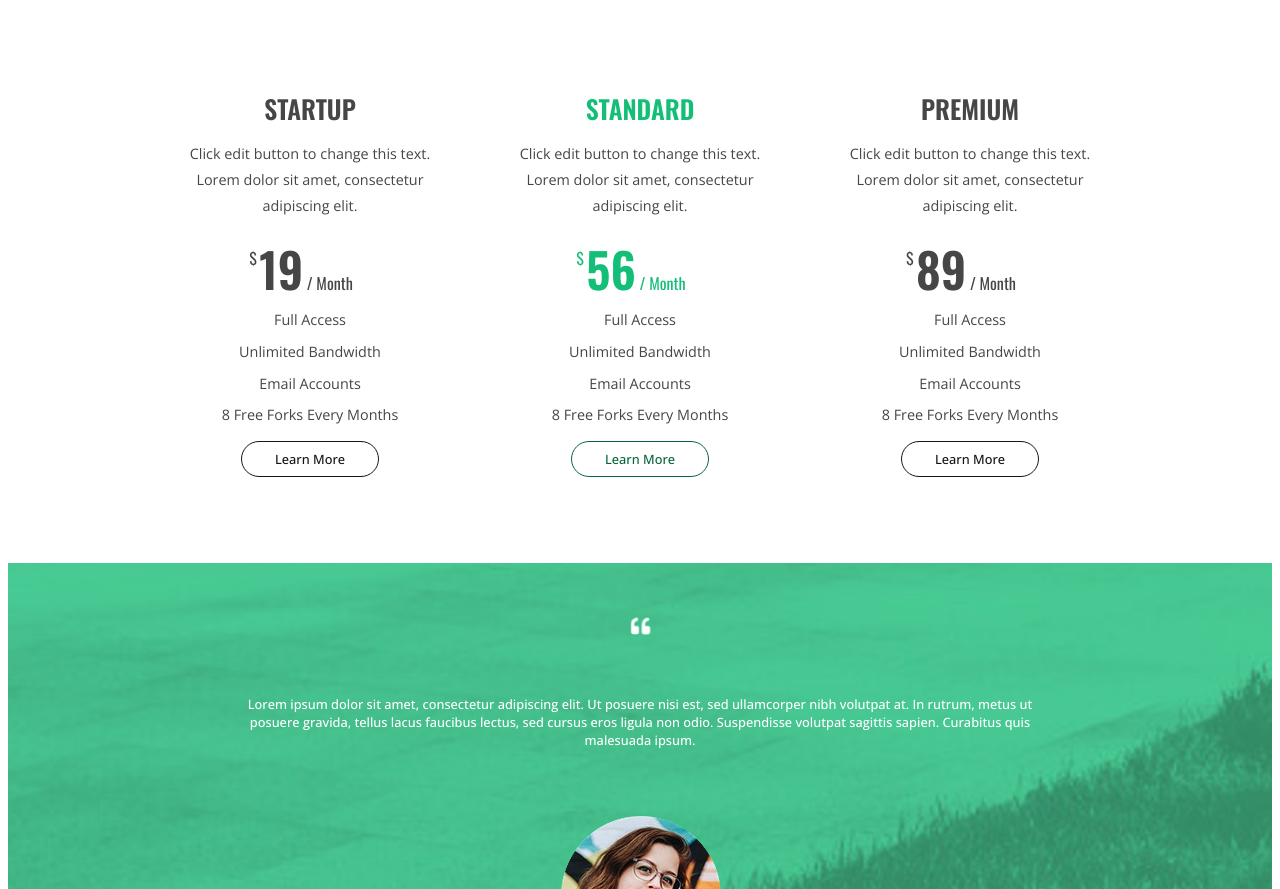
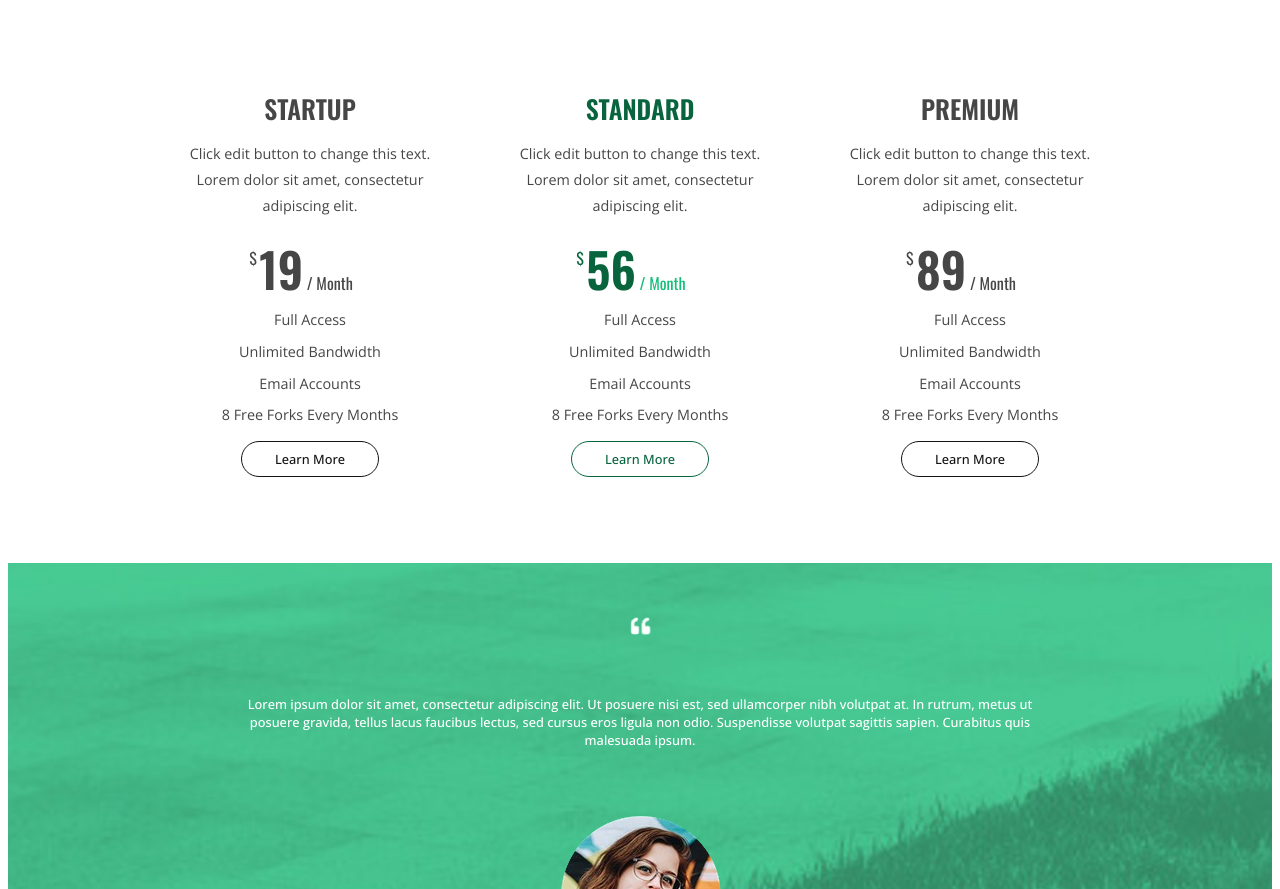
Before and after one commit to TrumpetGirl/Proyecto, a website: page Proyecto_AAA/university.html in a window 1280 px wide. Shown: the part 5391-6280 px from the top of the page. Drawn offline with nearby package versions, Linux system fonts and the light colour scheme.

Commit message:
changes3

```diff
--- a/Proyecto_AAA/university.html
+++ b/Proyecto_AAA/university.html
@@ -311,12 +311,12 @@
                     </li>
                     <li>
                         <article class="article2" aria-label="Standard">
-                            <h3 class="title-articles2" style="color: #13be77">STANDARD</h3>
+                            <h3 class="title-articles2" style="color: #07643D">STANDARD</h3>
                             <p class="paragraph-article2">
                                 Click edit button to change this text. Lorem dolor sit amet, consectetur adipiscing elit.
                             </p>
                             <ul class="options">
-                                <li class="price"><span class="dollar" style="color: #13be77">$</span><span class="big-number" style="color: #13be77">56</span><span class="month" style="color: #13be77"> / Month</span></li>
+                                <li class="price"><span class="dollar" style="color: #07643D">$</span><span class="big-number" style="color: #07643D">56</span><span class="month" style="color: #13be77"> / Month</span></li>
                                 <li class="option">Full Access</li>
                                 <li class="option">Unlimited Bandwidth</li>
                                 <li class="option">Email Accounts</li>
```
